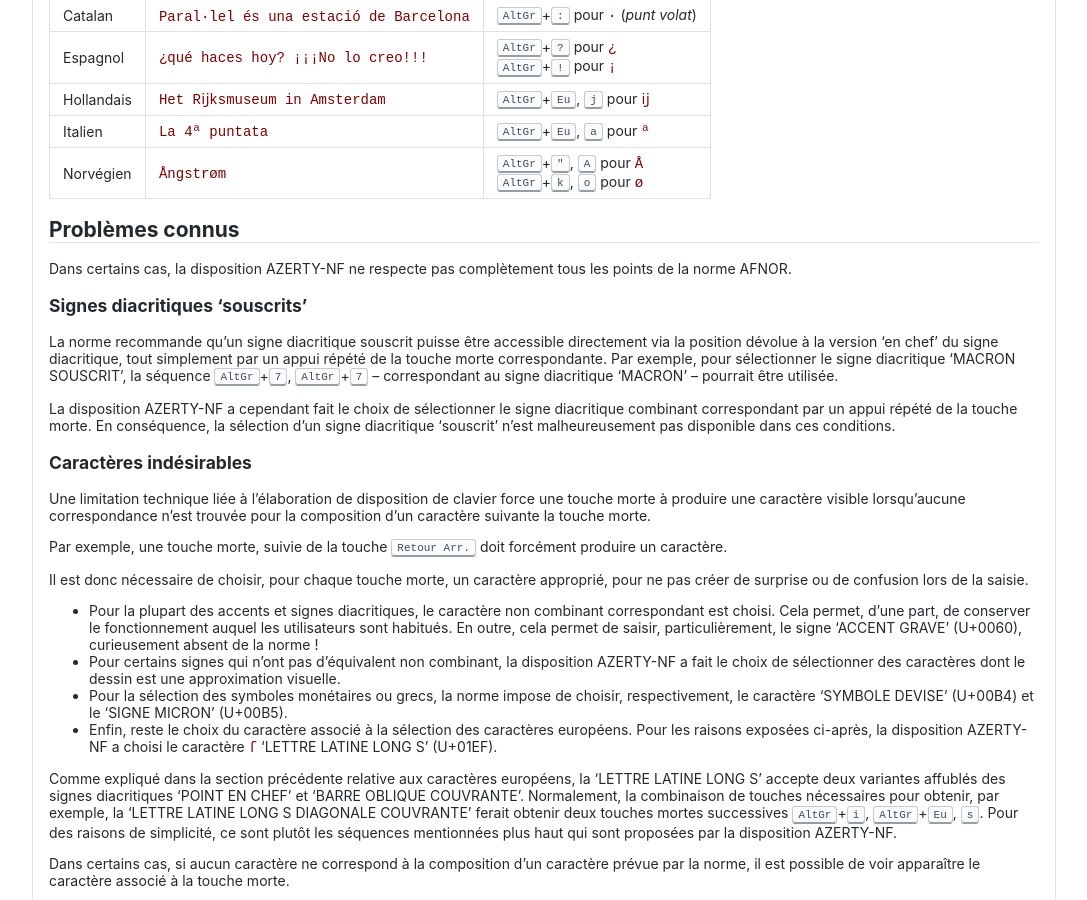
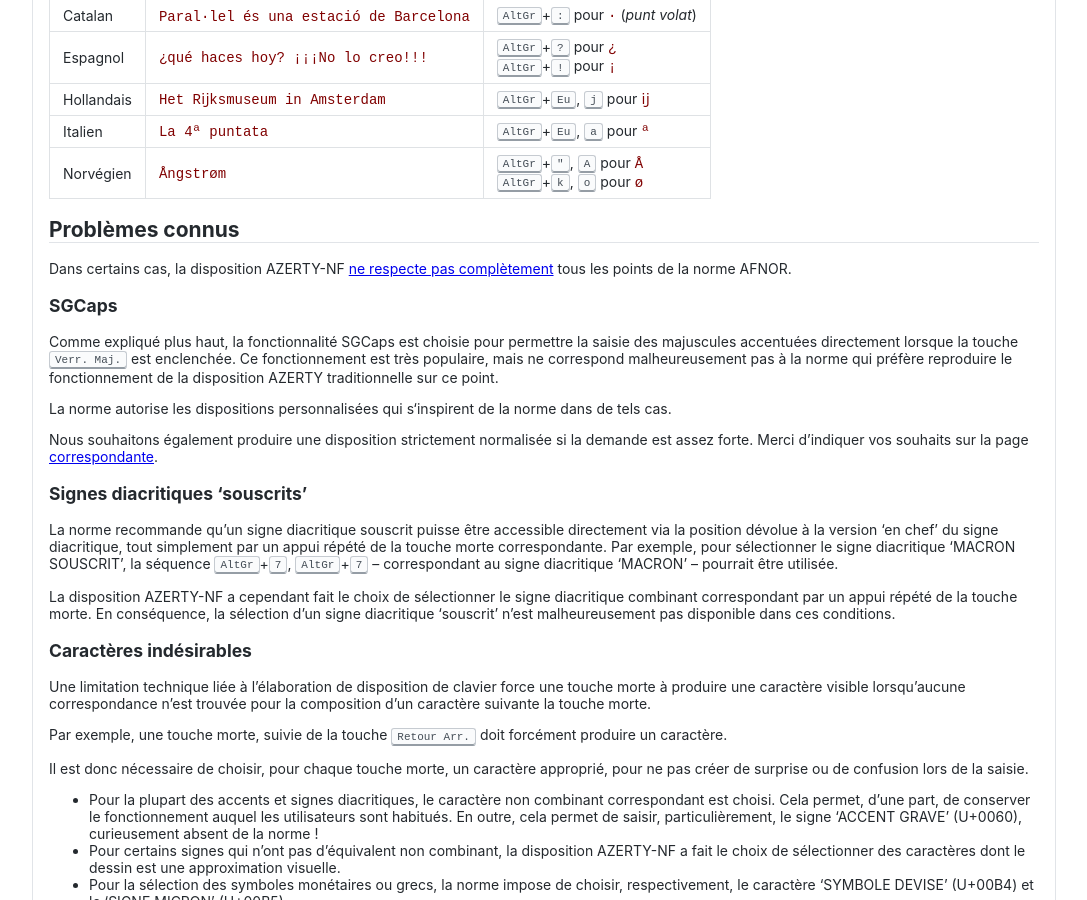
Before and after one commit to springcomp/optimized-azerty-win, a Jekyll site: the page built from index.md, in a window 1280 px wide and 900 px high, scrolled down 6113 px. Shown: the whole window, without its empty margins (96-1183 px from the left). Built offline with Jekyll 4.4.1, drawn with Linux system fonts in a browser that asks for light colours.

Commit message:
Added link to compliance results and mention that the layout is not strictly compliant.

```diff
--- a/index.md
+++ b/index.md
@@ -193,7 +193,19 @@ Avec la carte de base, la couche des caractères européens permet de saisir du
 <a name="known-issues"></a>
 ## Problèmes connus
 
-Dans certains cas, la disposition AZERTY-NF ne respecte pas complètement tous les points de la norme AFNOR.
+Dans certains cas, la disposition AZERTY-NF [ne respecte pas complètement](https://github.com/springcomp/optimized-azerty-win-compliance) tous les points de la norme AFNOR.
+
+### SGCaps
+
+Comme expliqué plus haut, la fonctionnalité SGCaps est choisie pour permettre la saisie des majuscules accentuées
+directement lorsque la touche <kbd>Verr. Maj.</kbd> est enclenchée. Ce fonctionnement est très populaire, mais ne
+correspond malheureusement pas à la norme qui préfère reproduire le fonctionnement de la disposition AZERTY traditionnelle
+sur ce point.
+
+La norme autorise les dispositions personnalisées qui s‘inspirent de la norme dans de tels cas.
+
+Nous souhaitons également produire une disposition strictement normalisée si la demande est assez forte.
+Merci d’indiquer vos souhaits sur la page [correspondante](https://github.com/springcomp/optimized-azerty-win/issues/55).
 
 ### Signes diacritiques ‘souscrits’
 
```
